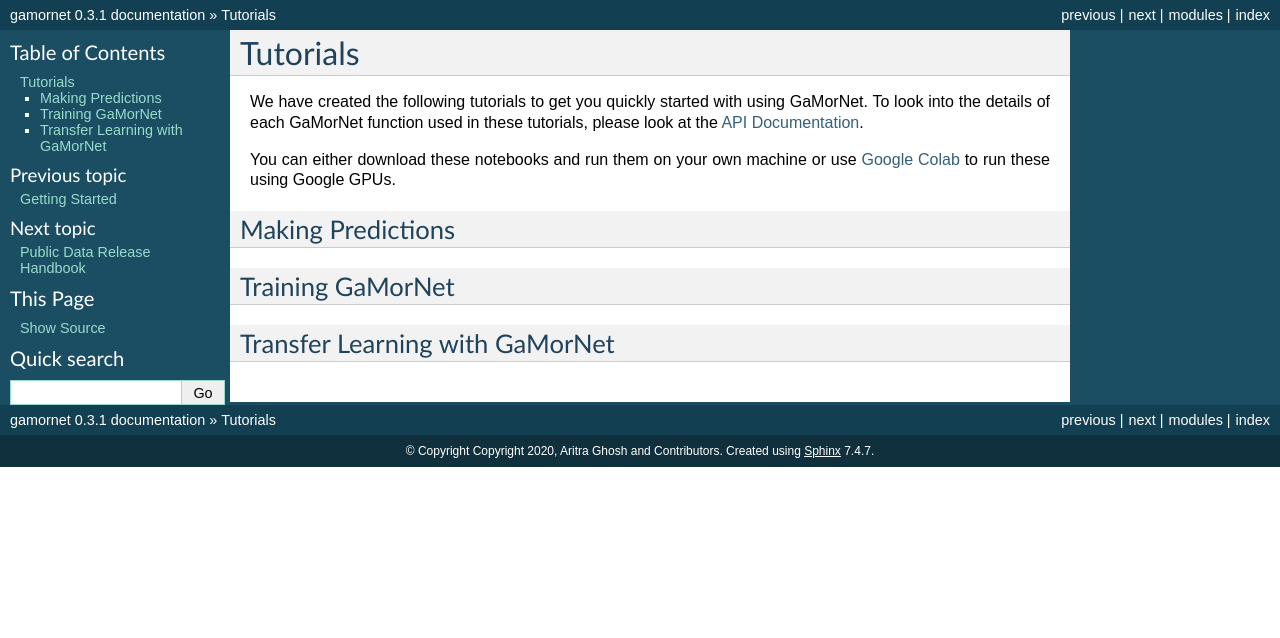
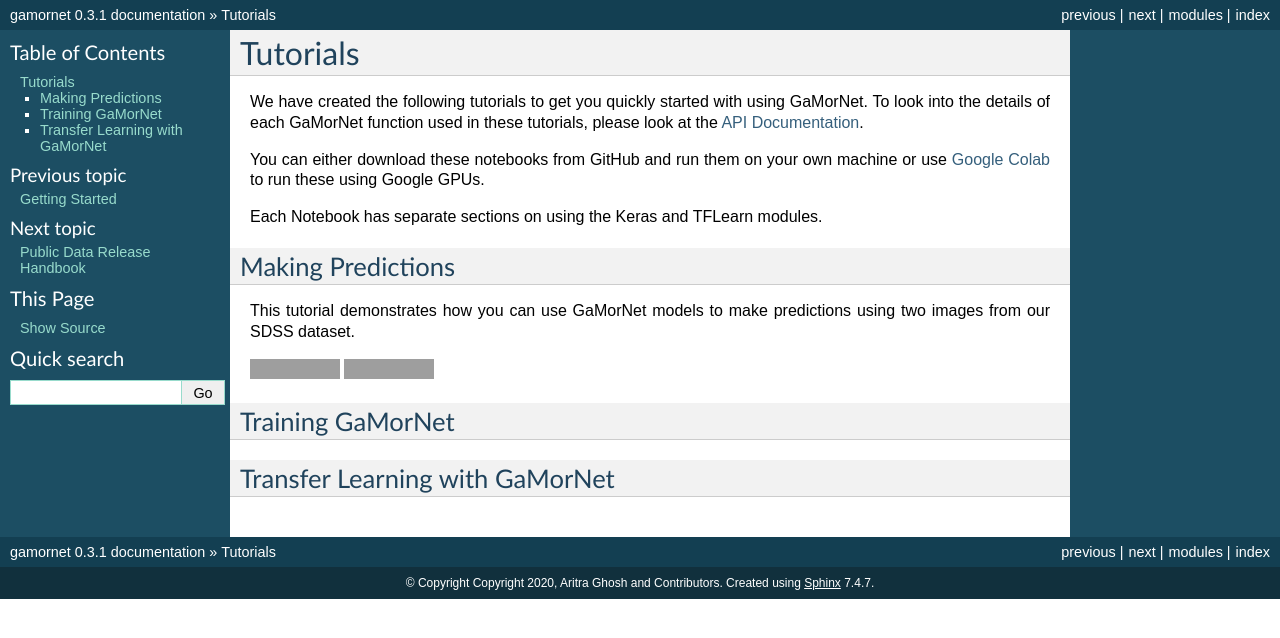
Before and after one commit to aritraghsh09/GaMorNet, a Sphinx documentation site: the page built from docs/source/tutorials.rst, in a window 1280 px wide. Shown: the top 638 px of the page. Built offline with Sphinx 7.4.7, drawn with Linux system fonts in a browser that asks for light colours; grey boxes are pictures that could not be loaded.

Commit message:
Added prediction tutorial

```diff
--- a/docs/source/tutorials.rst
+++ b/docs/source/tutorials.rst
@@ -5,11 +5,23 @@ Tutorials
 
 We have created the following tutorials to get you quickly started with using GaMorNet. To look into the details of each GaMorNet function used in these tutorials, please look at the :ref:`api_docs`.
 
-You can either download these notebooks and run them on your own machine or use `Google Colab <https://colab.research.google.com/>`_ to run these using Google GPUs.
+You can either download these notebooks from GitHub and run them on your own machine or use `Google Colab <https://colab.research.google.com/>`_ to run these using Google GPUs.
+
+Each Notebook has separate sections on using the Keras and TFLearn modules.
 
 
 Making Predictions
 ------------------
+
+This tutorial demonstrates how you can use GaMorNet models to make predictions using two images from our SDSS dataset.
+
+.. image:: https://colab.research.google.com/assets/colab-badge.svg
+    :target: https://colab.research.google.com/github/aritraghsh09/GaMorNet/blob/master/tutorials/gamornet_predict_tutorial.ipynb
+    :alt: Run in Google Colab
+
+.. image:: https://img.shields.io/badge/|%20-Open%20In%20GitHub-informational?logo=github
+    :target: https://github.com/aritraghsh09/GaMorNet/blob/master/tutorials/gamornet_predict_tutorial.ipynb
+    :alt: Open in GitHub
 
 
 Training GaMorNet
```
